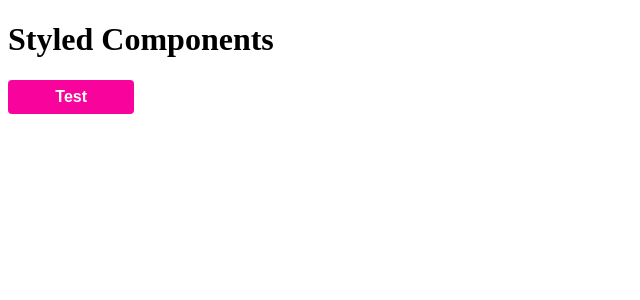
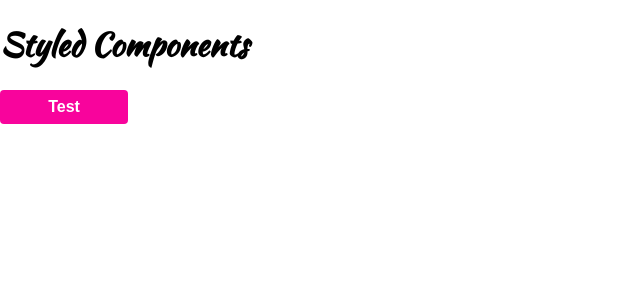
Before and after one commit to yogi721/react-tutorials, a React (Create React App) app: page / in a window 1280 px wide. Shown: the top 300 px of the page, without its empty margins (0-640 px from the left). Built offline with nearby package versions, Linux system fonts and the light colour scheme.

Commit message:
Adding global styles using createGlobalStyle + adding Google fonts

```diff
--- a/public/index.html
+++ b/public/index.html
@@ -17,7 +17,15 @@
     /> -->
     <link rel="apple-touch-icon" href="%PUBLIC_URL%/logo192.png" />
     <link rel="manifest" href="%PUBLIC_URL%/manifest.json" />
+
     <title>React App</title>
+
+    <link rel="preconnect" href="https://fonts.googleapis.com" />
+    <link rel="preconnect" href="https://fonts.gstatic.com" crossorigin />
+    <link
+      href="https://fonts.googleapis.com/css2?family=Kaushan+Script&display=swap"
+      rel="stylesheet"
+    />
   </head>
   <body>
     <noscript>You need to enable JavaScript to run this app.</noscript>
--- a/src/styled-components/common/Button.js
+++ b/src/styled-components/common/Button.js
@@ -1,6 +1,6 @@
 import styled from "styled-components";
 
-const Button = styled.button`
+export const Button = styled.button`
     color: white;
     background: #f8049c;
     font-weight: bold;
@@ -18,5 +18,3 @@
         color: #eee;
     }
 `;
-
-export default Button
--- a/src/styled-components/index.js
+++ b/src/styled-components/index.js
@@ -1,9 +1,21 @@
 import React from 'react'
-import Button from './common/Button'
+import { Button } from './common/Button'
+import { createGlobalStyle } from 'styled-components'
+
+const GlobalStyle = createGlobalStyle`
+    body{
+        background: white;
+        min-height: 100vh;
+        margin: 0;
+        color: black;
+        font-family: 'kaushan script';
+    }
+`;
 
 function index() {
     return (
         <>
+            <GlobalStyle />
             <h1>
                 Styled Components
             </h1>
```
